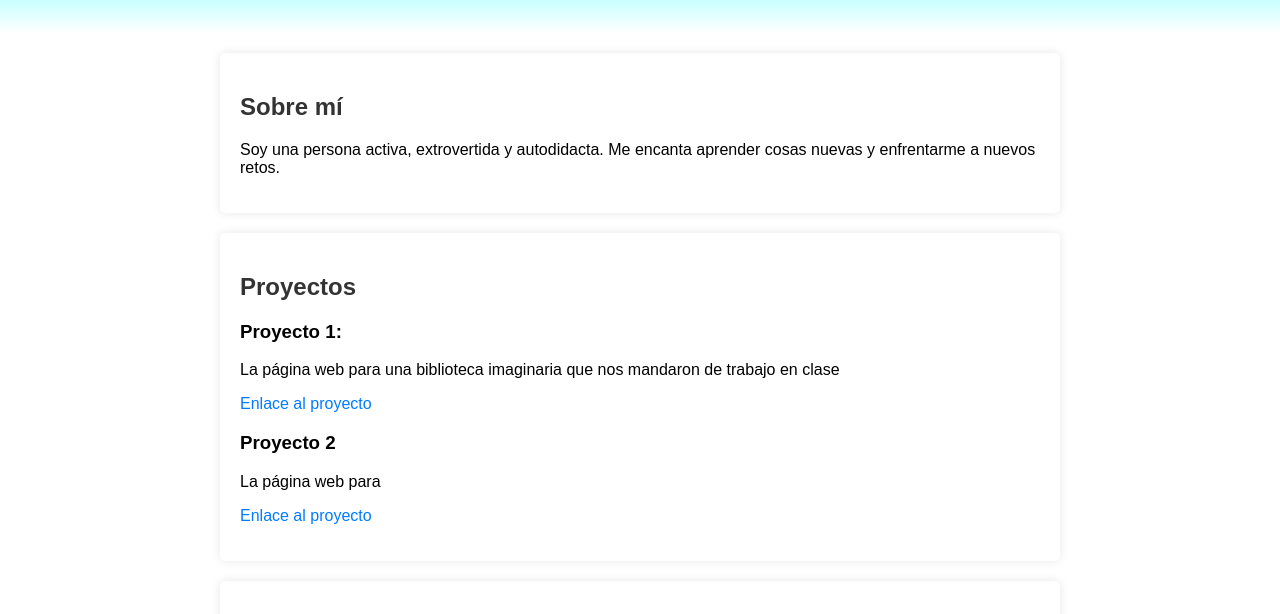
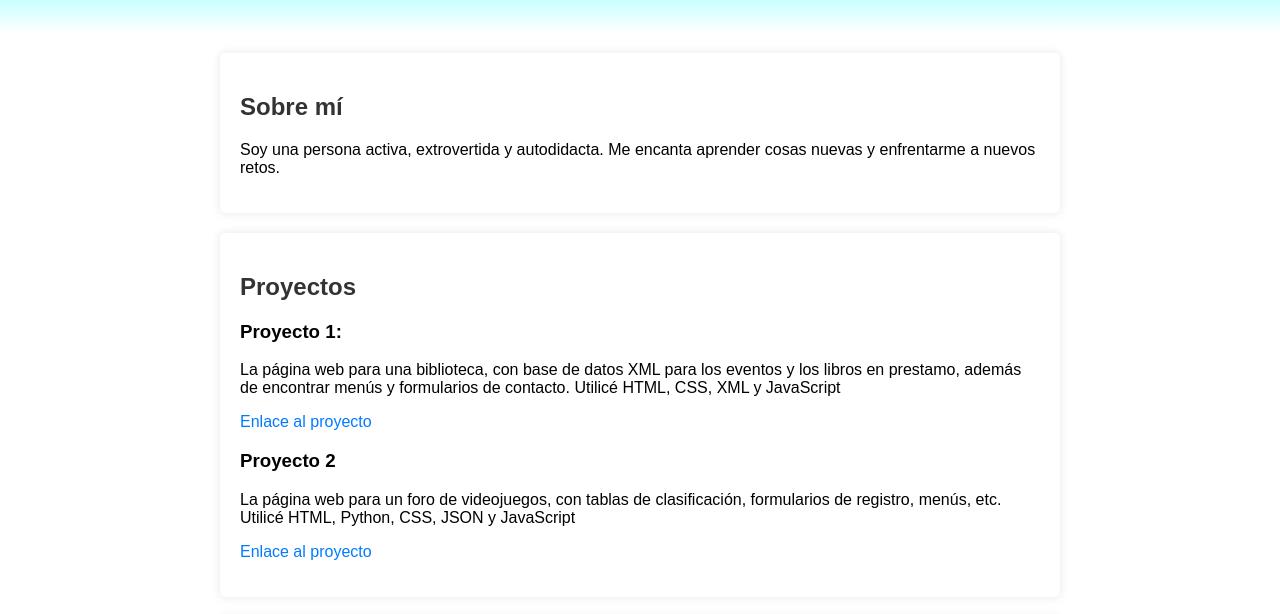
Before and after one commit to IvanTrujilloTech/IvanTrujilloTech, a plain HTML site: page index.html in a window 1280 px wide. Shown: the part 121-735 px from the top of the page. Drawn offline with Linux system fonts and the light colour scheme.

Commit message:
Update index.html

```diff
--- a/index.html
+++ b/index.html
@@ -23,12 +23,12 @@
     <ul>
       <li>
         <h3>Proyecto 1: </h3>
-        <p>La página web para una biblioteca imaginaria que nos mandaron de trabajo en clase</p>
+        <p>La página web para una biblioteca, con base de datos XML para los eventos y los libros en prestamo, además de encontrar menús y formularios de contacto. Utilicé HTML, CSS, XML y JavaScript</p>
         <p><a href="practica 04 - inicio.html">Enlace al proyecto</a></p>
       </li>
       <li>
         <h3>Proyecto 2</h3>
-        <p>La página web para </p>
+        <p>La página web para un foro de videojuegos, con tablas de clasificación, formularios de registro, menús, etc. Utilicé HTML, Python, CSS, JSON y JavaScript</p>
         <p><a href="liga-videojuegos.html">Enlace al proyecto</a></p>
       </li>
       <!-- Agrega más proyectos según sea necesario -->
```
